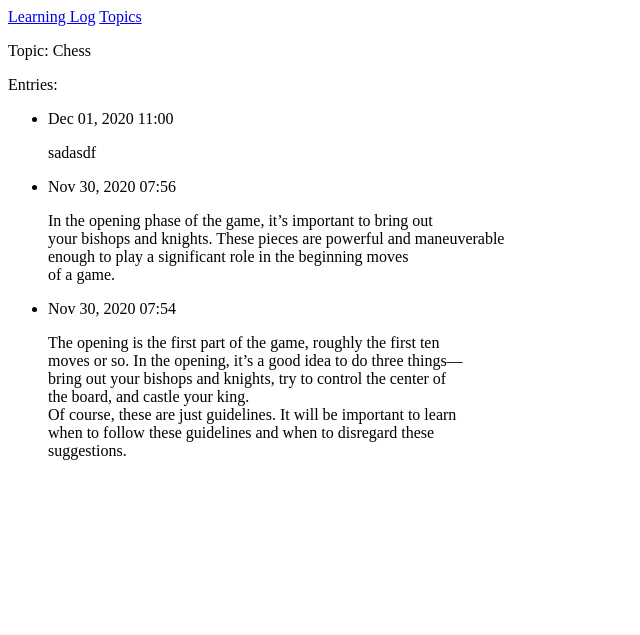
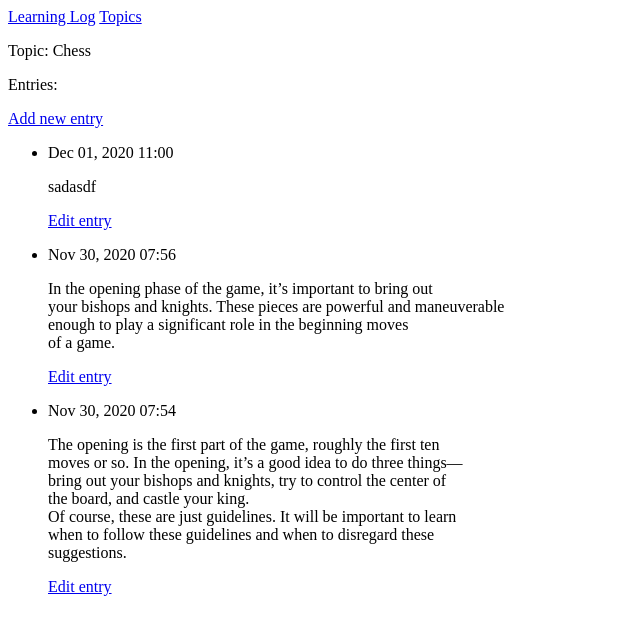
Before and after one commit to lowkvel/learn_python, a Django app: page /topics/1/ in a window 1280 px wide. Shown: the top 635 px of the page, without its empty margins (0-640 px from the left). Run offline with Django 3.2, Linux system fonts and the light colour scheme; data comes from the database, SQL or seed files in the repository; both versions use the stored data as it was after the commit.

Commit message:
form added

```diff
--- a/pcc/c18_c20_p3/learning_logs/templates/learning_logs/topic.html
+++ b/pcc/c18_c20_p3/learning_logs/templates/learning_logs/topic.html
@@ -4,14 +4,21 @@
     <p>Topic: {{topic}}</p>
 
     <p>Entries:</p>
+    <p>
+        <a href="{% url 'learning_logs:new_entry' topic.id %}">Add new entry</a>
+    </p>
     <ul>
         {% for entry in entries %}
             <li>
                 <p>{{ entry.date_added|date:'M d, Y H:i' }}</p>
                 <p>{{ entry.text|linebreaks }}</p>
+                <p>
+                    <a href="{% url 'learning_logs:edit_entry' entry.id %}">Edit entry</a>
+                </p>
             </li>
         {% empty %}
             <li>There are no entries for this topic yet.</li>
         {% endfor %}
     </ul>
+
 {% endblock content %}
--- a/pcc/c18_c20_p3/learning_logs/templates/learning_logs/topics.html
+++ b/pcc/c18_c20_p3/learning_logs/templates/learning_logs/topics.html
@@ -10,4 +10,7 @@
             <li>No topics have been added yet.</li>
         {% endfor %}
     </ul>
+
+    <a href="{% url 'learning_logs:new_topic' %}">Add a new topic</a>
+
 {% endblock content %}
--- a/pcc/c18_c20_p3/learning_logs/urls.py
+++ b/pcc/c18_c20_p3/learning_logs/urls.py
@@ -10,4 +10,7 @@ urlpatterns = [
     path('', views.index, name='index'),    # home page
     path('topics/', views.topics, name='topics'),   # pages that shows all topics
     path('topics/<int:topic_id>/', views.topic, name='topic'),  # detail of a single topic
+    path('new_topic', views.new_topic, name='new_topic'),   # form of a new topic, user input
+    path('new_entry/<int:topic_id>/', views.new_entry, name='new_entry'),   # add entry for a single topic
+    path('edit_entry/<int:entry_id>/', views.edit_entry, name='edit_entry'),    # edit entry for a single topic
 ]
--- a/pcc/c18_c20_p3/learning_logs/views.py
+++ b/pcc/c18_c20_p3/learning_logs/views.py
@@ -1,6 +1,7 @@
-from django.shortcuts import render
+from django.shortcuts import render, redirect
 
-from .models import Topic
+from .models import Topic, Entry
+from .forms import TopicForm, EntryForm
 
 # Create your views here.
 def index(request):
@@ -24,3 +25,52 @@ def topic(request, topic_id):
     entries = topic.entry_set.order_by('-date_added')   # in reverse order
     context = {'topic': topic, 'entries': entries}
     return render(request, 'learning_logs/topic.html', context)
+
+def new_topic(request):
+    # add a new topic to database
+    # 1. initial [request] for the new_topic page, blank form shown
+    # 2. redirect the filled form, and [redirect] to the topics page
+    if request.method != 'POST':
+        form = TopicForm()  # no data submitted, create a blank form
+    else:
+        # make an instance of TopicForm and pass it the data entered by the user, stored in request.POST
+        form = TopicForm(data=request.POST)     # POST data submitted, process data
+        # checks that all required fields have been filled in (all fields in a form are required by default) and
+        # that the data entered matches the field types expected
+        if form.is_valid():
+            form.save()
+            return redirect('learning_logs:topics')
+    context = {'form': form}
+    return render(request, 'learning_logs/new_topic.html', context)
+
+def new_entry(request, topic_id):
+    # add a new entry for a particular topic
+    topic = Topic.objects.get(id=topic_id)
+    if request.method != 'POST':
+        form = EntryForm()  # no data submitted, create a blank form
+    else:
+        form = EntryForm(data=request.POST)     # POST data submitted, process data
+        if form.is_valid():
+            new_entry = form.save(commit=False) # the argument commit=False tell Django to create a new entry object and assign it to new_entry without saving it to the database yet
+            new_entry.topic = topic
+            new_entry.save()
+            return redirect('learning_logs:topic', topic_id=topic_id)
+    context = {'topic': topic, 'form': form}
+    return render(request, 'learning_logs/new_entry.html', context)
+
+def edit_entry(request, entry_id):
+    # edit an existing entry
+    entry = Entry.objects.get(id=entry_id)
+    topic = entry.topic
+    if request.method != 'POST':
+        # Initial request; pre-fill form with the current entry.
+        form = EntryForm(instance=entry)    # create a entry form prefilled with current existing entry object, not blank
+        #form = EntryForm()                  # create a empty entry form
+    else:
+        # POST data submitted; process data.
+        form = EntryForm(instance=entry, data=request.POST)     # create a form instance based on the information associated with the existing entry object,
+        if form.is_valid():                                     # updated with any relevant data from request.POST
+            form.save()
+            return redirect('learning_logs:topic', topic_id=topic.id)
+    context = {'entry': entry, 'topic': topic, 'form': form}
+    return render(request, 'learning_logs/edit_entry.html', context)
```
Also changed, not shown: pcc/c18_c20_p3/learning_logs/forms.py (added, +22 -0 lines), pcc/c18_c20_p3/learning_logs/templates/learning_logs/edit_entry.html (added, +11 -0 lines), pcc/c18_c20_p3/learning_logs/templates/learning_logs/new_entry.html (added, +11 -0 lines), pcc/c18_c20_p3/learning_logs/templates/learning_logs/new_topic.html (added, +12 -0 lines), pcc/c18_c20_p3/db.sqlite3.
